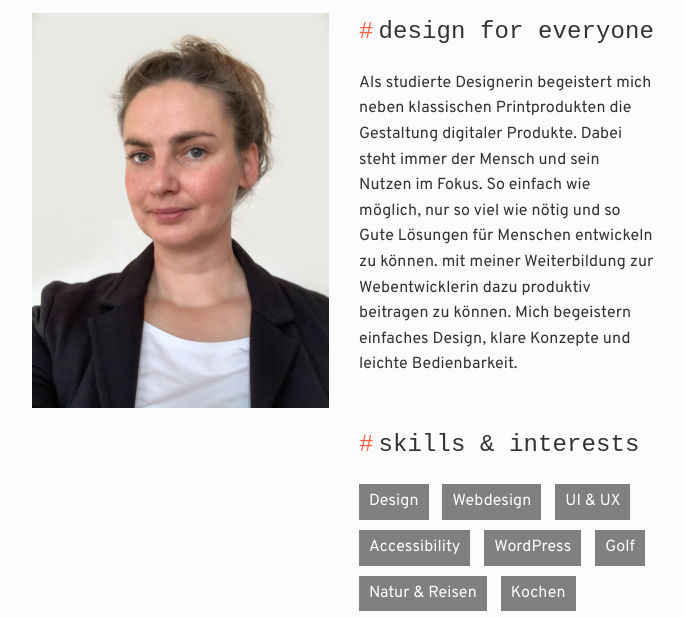
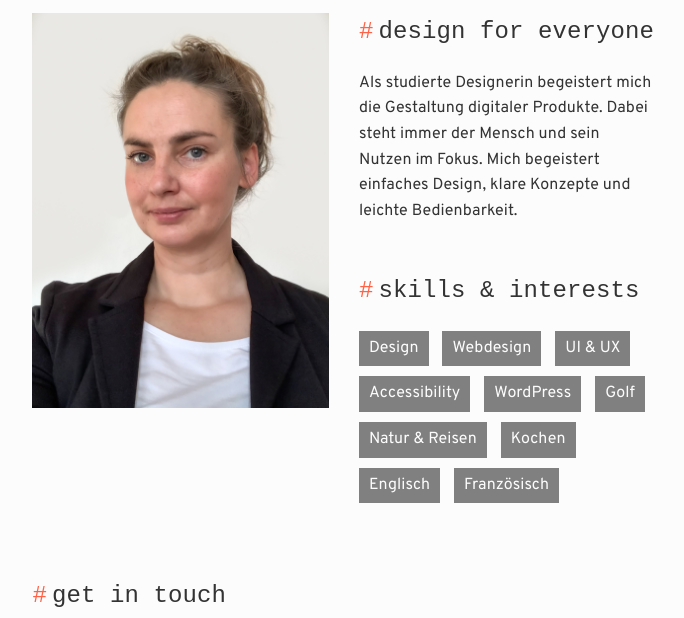
Before and after one commit to paula-roesler/paularoesler, a plain HTML site: page index.html in a window 1280 px wide. Shown: the part 129-747 px from the top of the page, without its empty margins (296-980 px from the left). Drawn offline with Linux system fonts and the light colour scheme; a web font is replaced by a local one.

Commit message:
Minor updatesD

```diff
--- a/index.html
+++ b/index.html
@@ -38,13 +38,10 @@
         <div>
           <h2 class="no-margin">Design for everyone</h2>
           <p>
-            Als studierte Designerin begeistert mich neben klassischen
-            Printprodukten die Gestaltung digitaler Produkte. Dabei steht immer
-            der Mensch und sein Nutzen im Fokus. So einfach wie möglich, nur so
-            viel wie nötig und so Gute Lösungen für Menschen entwickeln zu
-            können. mit meiner Weiterbildung zur Webentwicklerin dazu produktiv
-            beitragen zu können. Mich begeistern einfaches Design, klare
-            Konzepte und leichte Bedienbarkeit.
+            Als studierte Designerin begeistert mich die Gestaltung digitaler
+            Produkte. Dabei steht immer der Mensch und sein Nutzen im Fokus.
+            Mich begeistert einfaches Design, klare Konzepte und leichte
+            Bedienbarkeit.
           </p>
           <h2>Skills & Interests</h2>
           <ul class="tag-list">
```
Also changed, not shown: about-me.html (deleted, +0 -2 lines).
